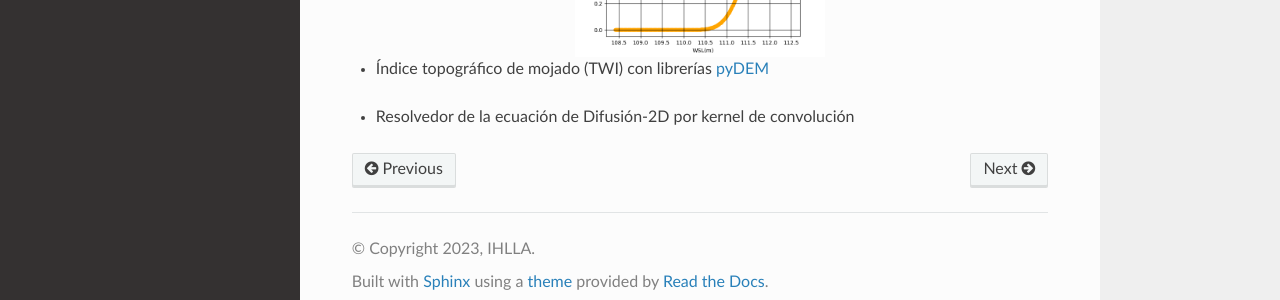
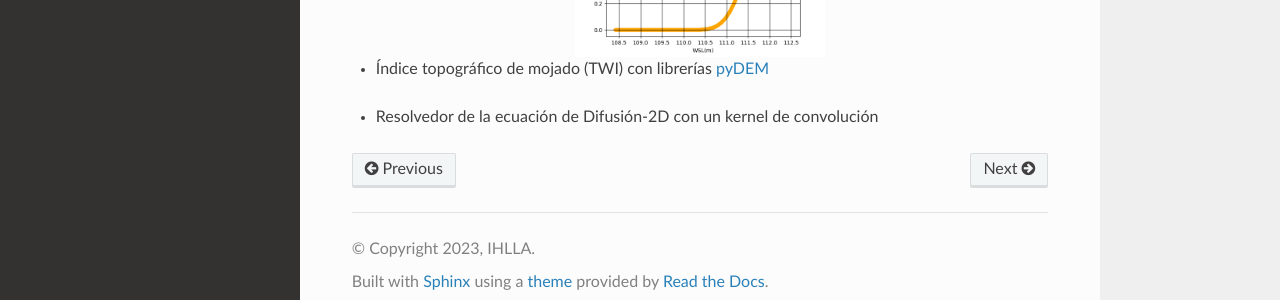
Before and after one commit to ivillamadrid/HidrologiaXXI, a Sphinx documentation site: the page built from docs/source/pythonpracticum.rst, in a window 1280 px wide and 900 px high, scrolled down 793 px. Shown: the part 582-882 px from the top of the window. Built offline with Sphinx 7.4.7 and the Read the Docs theme 2.0.0, drawn with Linux system fonts in a browser that asks for light colours.

Commit message:
Update pythonpracticum.rst

```diff
--- a/docs/source/pythonpracticum.rst
+++ b/docs/source/pythonpracticum.rst
@@ -55,4 +55,4 @@ Avanzados:
 
 .. _pyDEM: https://github.com/creare-com/pydem
 
-* Resolvedor de la ecuación de Difusión-2D por kernel de convolución
+* Resolvedor de la ecuación de Difusión-2D con un kernel de convolución
```
